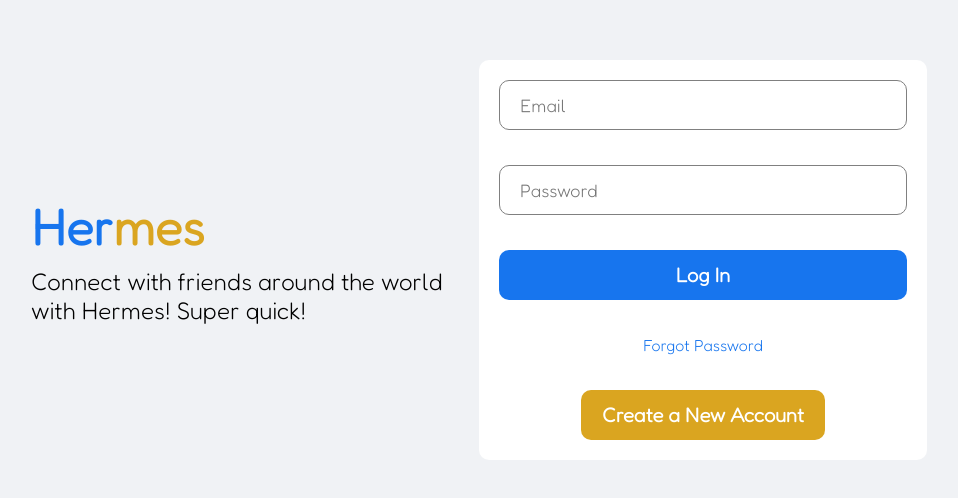
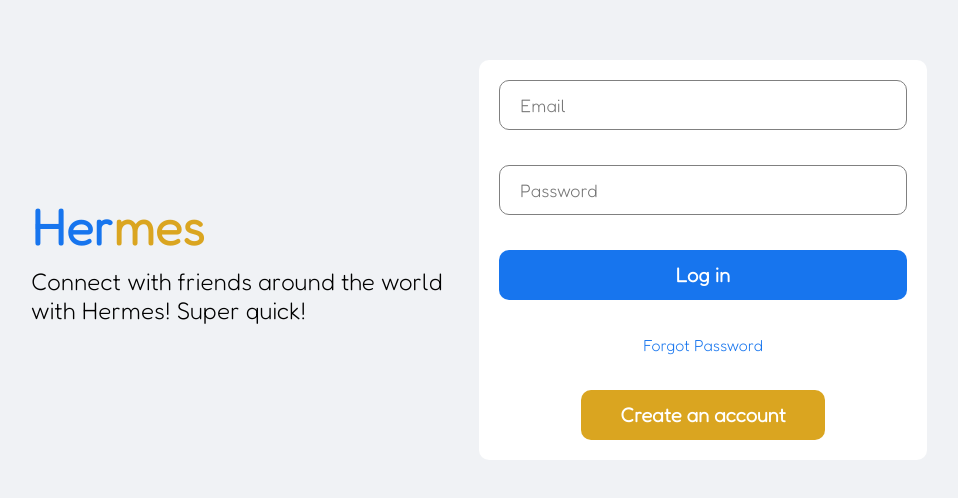
Before and after one commit to kx0101/frontend-social, a React (Create React App) app: page /login in a window 1280 px wide. Shown: the part 140-638 px from the top of the page, without its empty margins (161-1119 px from the left). Built offline with nearby package versions, Linux system fonts and the light colour scheme; a web font is replaced by a local one.

Commit message:
Navigate and Circular Progress

```diff
--- a/src/App.js
+++ b/src/App.js
@@ -7,15 +7,20 @@ import {
   BrowserRouter,
   Routes,
   Route,
+  Navigate
 } from "react-router-dom";
+import { useContext } from "react";
+import { AuthContext } from "./context/AuthContext";
 
 function App() {
+  const { user } = useContext(AuthContext)
+
   return (
     <BrowserRouter>
       <Routes>
-        <Route path="/" element={<Home />} />
-        <Route path="/login" element={<Login />} />
-        <Route path="/register" element={<Register />} />
+        <Route path="/" element={user ? <Home /> : <Login />} />
+        <Route path="/login" element={user ? <Navigate to="/" /> : <Login />} />
+        <Route path="/register" element={user ? <Navigate to="/" /> : <Register />} />
         <Route path="/profile/:username" element={<Profile />} />
       </Routes>
     </BrowserRouter>
--- a/src/components/login/Login.jsx
+++ b/src/components/login/Login.jsx
@@ -3,6 +3,7 @@ import { useRef } from "react";
 import { loginCall } from "../../apiCalls"
 import { AuthContext } from "../../context/AuthContext";
 import { useContext } from "react";
+import { CircularProgress } from '@mui/material';
 
 export default function Login() {
     const email = useRef();
@@ -15,6 +16,7 @@ export default function Login() {
             { email: email.current.value, password: password.current.value },
             dispatch
         );
+
   };
 
   return (
@@ -28,9 +30,13 @@ export default function Login() {
                 <form className="loginBox" onSubmit={handleClick}>
                     <input placeholder="Email" type="email" className="loginInput" ref={email} required />
                     <input placeholder="Password" autoComplete="off" type="password" ref={password} className="loginInput" required minLength="6" />
-                    <button className="loginButton">Log In</button>
+                    <button className="loginButton" type="submit" disabled={isFetching}>
+                        {isFetching ? <CircularProgress color="secondary" /> : "Log in"}
+                    </button>
                     <span className="loginForgot">Forgot Password</span>
-                    <button className="loginRegisterButton">Create a New Account</button>
+                    <button className="loginRegisterButton">
+                        {isFetching ? <CircularProgress color="secondary" /> : "Create an account"}
+                    </button>
                 </form>
             </div>
         </div>
--- a/src/components/login/login.css
+++ b/src/components/login/login.css
@@ -11,10 +11,10 @@
   width: 70%;
   height: 70%;
   display: flex;
-
 }
 
-.loginLeft, .loginRight{
+.loginLeft,
+.loginRight {
   flex: 1;
   display: flex;
   flex-direction: column;
@@ -32,7 +32,7 @@
   font-size: 24px;
 }
 
-.loginBox{
+.loginBox {
   height: 300px;
   padding: 20px;
   background-color: white;
@@ -61,7 +61,11 @@
   cursor: pointer;
 }
 
-.loginForgot{
+.loginButton:disabled {
+  cursor: not-allowed;
+}
+
+.loginForgot {
   text-align: center;
   color: #1775ee;
 }
--- a/src/pages/home/profile/Profile.jsx
+++ b/src/pages/home/profile/Profile.jsx
@@ -38,7 +38,7 @@ export default function Profile() {
                 </div>
                 <div className="profileRightBottom">
                     <Feed username={username} />
-                    <Rightbar profile />
+                    <Rightbar user={user} />
                 </div>
             </div>
         </div>
```
Also changed, not shown: src/apiCalls.js (line endings or trailing spaces). Lines whose indentation alone changed are shown as unchanged.
